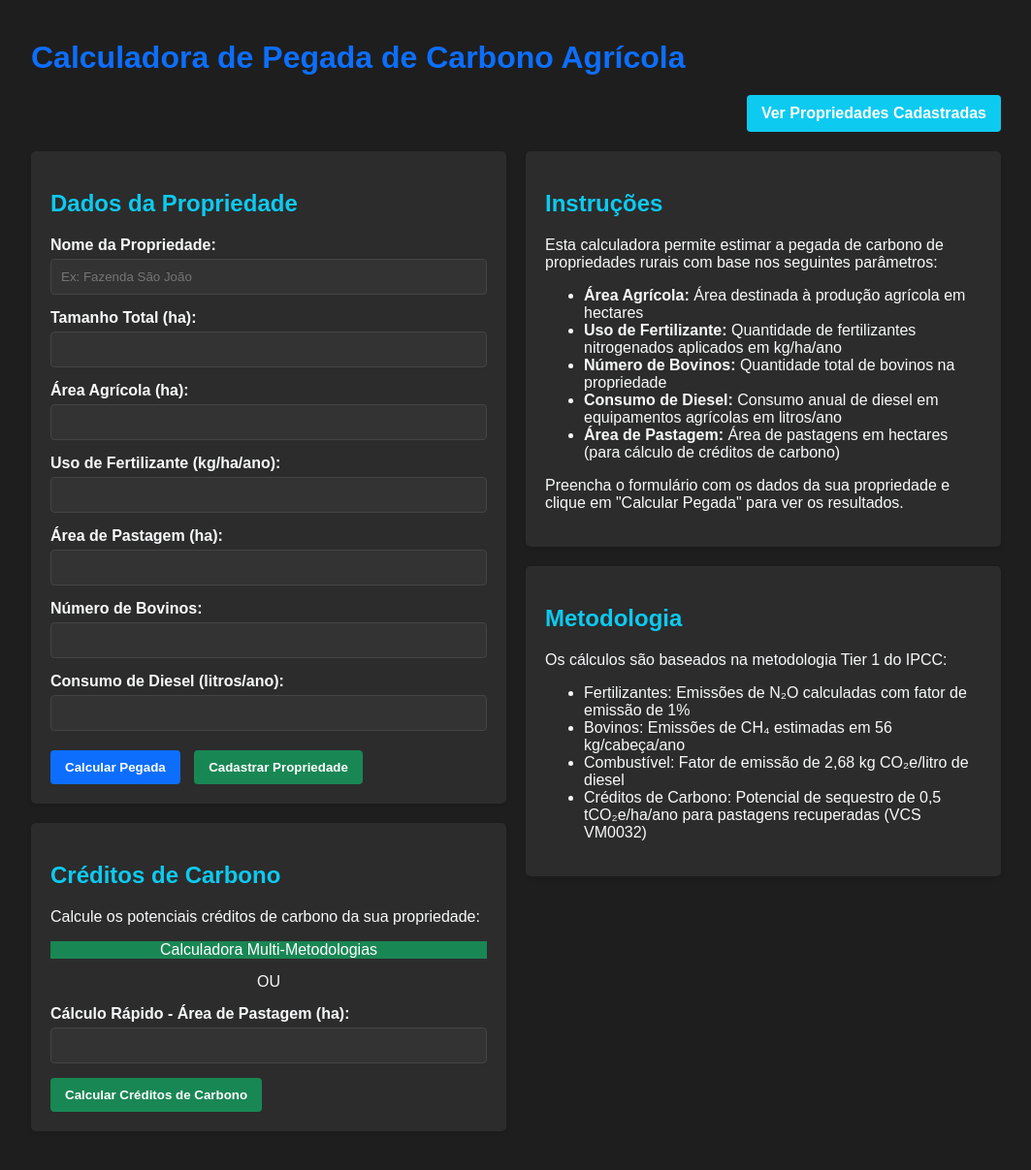
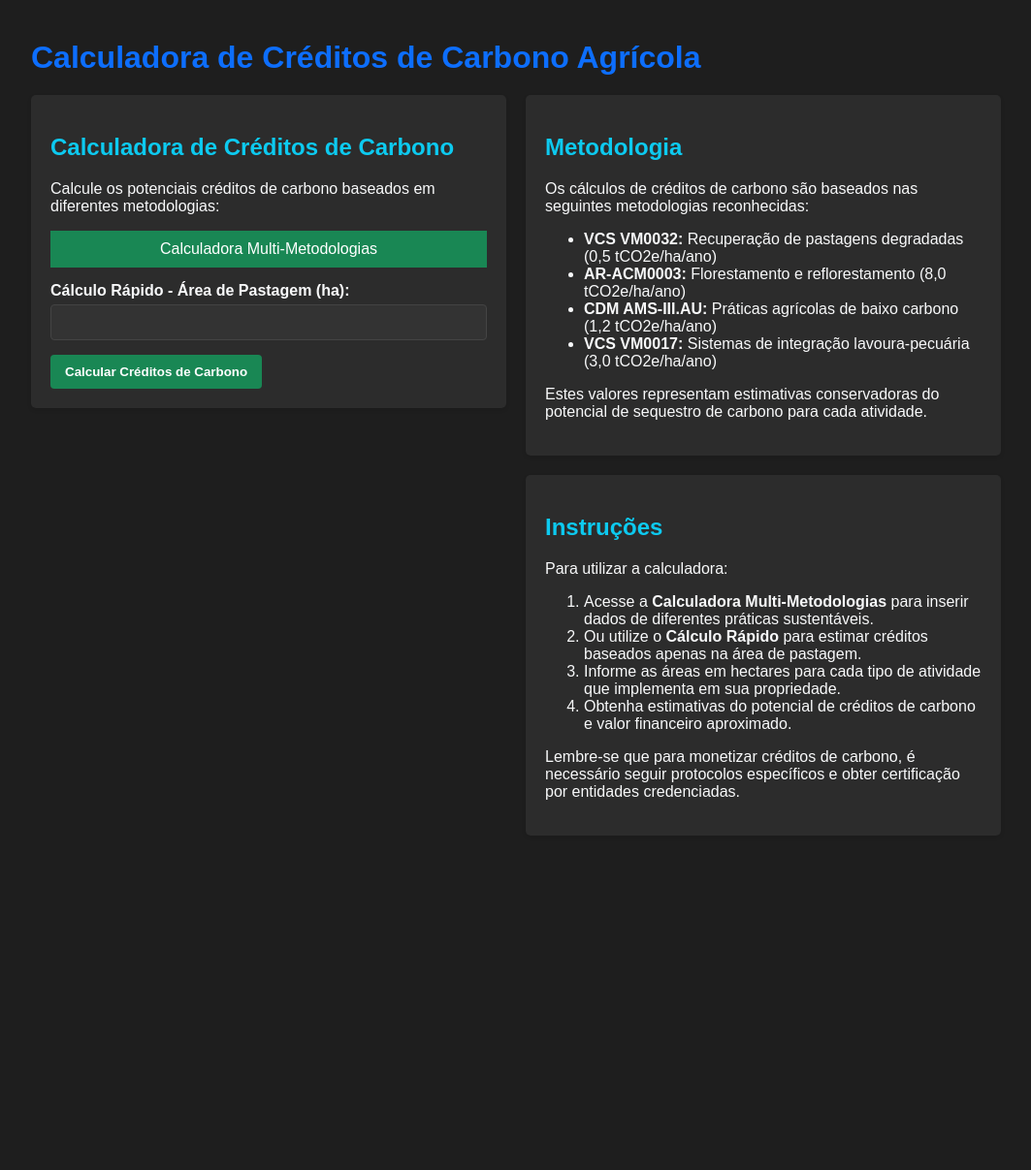
Before and after one commit to barnaud18/frontendcarbonapp, a Flask app: page / in a window 1280 px wide. Shown: the whole page at 97% size, without its empty margins (108-1171 px from the left). After the commit the page ends 862 px from the top, so only its background shows below. Run offline with Flask 3, Linux system fonts and the light colour scheme.

Commit message:
Update agricultural carbon credit calculator UI to improve user experience. Removed property data form from the main page and added links to credit calculators.
Replit-Commit-Author: Agent
Replit-Commit-Session-Id: d83aeb3d-f952-4f8c-ab59-be707b3b5abb
Replit-Commit-Screenshot-Url: https://storage.googleapis.com/screenshot-production-us-central1/af85b9fe-df65-4b82-a289-d128bb67b4bd/ca7037e6-c51c-4d93-934a-0d019f791bdb.jpg

```diff
--- a/mini_app.py
+++ b/mini_app.py
@@ -59,7 +59,7 @@ def gerar_recomendacoes():
 # Rota principal
 @app.route('/')
 def index():
-    return render_template('index_novo.html')
+    return render_template('index.html')
 
 # Rota para cálculo
 @app.route('/calcular', methods=['POST'])
--- a/templates/index.html
+++ b/templates/index.html
@@ -3,7 +3,7 @@
 <head>
     <meta charset="UTF-8">
     <meta name="viewport" content="width=device-width, initial-scale=1.0">
-    <title>Calculadora de Pegada de Carbono</title>
+    <title>Calculadora de Créditos de Carbono Agrícola</title>
     <style>
         body {
             font-family: Arial, sans-serif;
@@ -126,13 +126,7 @@
 
 <body>
     <div class="container">
-        <h1>Calculadora de Pegada de Carbono Agrícola</h1>
-
-        <div style="margin-bottom: 20px; text-align: right;">
-            <a href="/propriedades" class="btn-info" style="padding: 10px 15px; border-radius: 4px; font-weight: bold;">
-                Ver Propriedades Cadastradas
-            </a>
-        </div>
+        <h1>Calculadora de Créditos de Carbono Agrícola</h1>
 
         {% with messages = get_flashed_messages(with_categories=true) %}
             {% if messages %}
@@ -147,95 +141,46 @@
         <div class="row">
             <div class="col-md-6">
                 <div class="card">
-                    <h2>Dados da Propriedade</h2>
-                    <form action="/calcular" method="post">
-                        <div class="form-group">
-                            <label for="nome">Nome da Propriedade:</label>
-                            <input type="text" id="nome" name="nome" placeholder="Ex: Fazenda São João" required>
-                        </div>
+                    <h2>Calculadora de Créditos de Carbono</h2>
+                    <p>Calcule os potenciais créditos de carbono baseados em diferentes metodologias:</p>
 
-                        <div class="form-group">
-                            <label for="tamanho_total">Tamanho Total (ha):</label>
-                            <input type="number" id="tamanho_total" name="tamanho_total" min="0" step="0.1" required>
-                        </div>
-
-                        <div class="form-group">
-                            <label for="area_agricola">Área Agrícola (ha):</label>
-                            <input type="number" id="area_agricola" name="area_agricola" min="0" step="0.1" required>
-                        </div>
-
-                        <div class="form-group">
-                            <label for="uso_fertilizante">Uso de Fertilizante (kg/ha/ano):</label>
-                            <input type="number" id="uso_fertilizante" name="uso_fertilizante" min="0" required>
-                        </div>
-
-                        <div class="form-group">
-                            <label for="area_pastagem">Área de Pastagem (ha):</label>
-                            <input type="number" id="area_pastagem" name="area_pastagem" min="0" step="0.1" required>
-                        </div>
-
-                        <div class="form-group">
-                            <label for="num_bovinos">Número de Bovinos:</label>
-                            <input type="number" id="num_bovinos" name="num_bovinos" min="0" required>
-                        </div>
-
-                        <div class="form-group">
-                            <label for="consumo_combustivel">Consumo de Diesel (litros/ano):</label>
-                            <input type="number" id="consumo_combustivel" name="consumo_combustivel" min="0" required>
-                        </div>
-
-                        <div style="margin-top: 20px;">
-                            <button type="submit" class="btn-primary">Calcular Pegada</button>
-                            <button type="submit" formaction="/cadastrar" class="btn-success">Cadastrar Propriedade</button>
-                        </div>
-                    </form>
-                </div>
-
-                <div class="card">
-                    <h2>Créditos de Carbono</h2>
-                    <p>Calcule os potenciais créditos de carbono da sua propriedade:</p>
-
-                    <div style="display: flex; flex-direction: column; gap: 10px;">
-                        <a href="/creditos" class="btn-success" style="text-align: center; text-decoration: none;">
+                    <a href="/creditos" class="btn-success" style="text-align: center; text-decoration: none; display: block; padding: 10px; margin-bottom: 15px;">
                         Calculadora Multi-Metodologias
                     </a>
 
-                        <p style="margin: 5px 0; text-align: center;">OU</p>
-
                     <form action="/creditos" method="post">
                         <div class="form-group">
-                                <label for="area_pastagem_credito">Cálculo Rápido - Área de Pastagem (ha):</label>
-                                <input type="number" id="area_pastagem_credito" name="area_pastagem" min="0.1" step="0.1" required>
+                            <label for="area_pastagem">Cálculo Rápido - Área de Pastagem (ha):</label>
+                            <input type="number" id="area_pastagem" name="area_pastagem" min="0.1" step="0.1" required>
                         </div>
                         <button type="submit" class="btn-success">Calcular Créditos de Carbono</button>
                     </form>
                 </div>
             </div>
-            </div>
 
             <div class="col-md-6">
                 <div class="card">
-                    <h2>Instruções</h2>
-                    <p>Esta calculadora permite estimar a pegada de carbono de propriedades rurais com base nos seguintes parâmetros:</p>
+                    <h2>Metodologia</h2>
+                    <p>Os cálculos de créditos de carbono são baseados nas seguintes metodologias reconhecidas:</p>
                     <ul>
-                        <li><strong>Área Agrícola:</strong> Área destinada à produção agrícola em hectares</li>
-                        <li><strong>Uso de Fertilizante:</strong> Quantidade de fertilizantes nitrogenados aplicados em kg/ha/ano</li>
-                        <li><strong>Número de Bovinos:</strong> Quantidade total de bovinos na propriedade</li>
-                        <li><strong>Consumo de Diesel:</strong> Consumo anual de diesel em equipamentos agrícolas em litros/ano</li>
-                        <li><strong>Área de Pastagem:</strong> Área de pastagens em hectares (para cálculo de créditos de carbono)</li>
+                        <li><strong>VCS VM0032:</strong> Recuperação de pastagens degradadas (0,5 tCO2e/ha/ano)</li>
+                        <li><strong>AR-ACM0003:</strong> Florestamento e reflorestamento (8,0 tCO2e/ha/ano)</li>
+                        <li><strong>CDM AMS-III.AU:</strong> Práticas agrícolas de baixo carbono (1,2 tCO2e/ha/ano)</li>
+                        <li><strong>VCS VM0017:</strong> Sistemas de integração lavoura-pecuária (3,0 tCO2e/ha/ano)</li>
                     </ul>
-                    <p>Preencha o formulário com os dados da sua propriedade e clique em "Calcular Pegada" para ver os resultados.</p>
+                    <p>Estes valores representam estimativas conservadoras do potencial de sequestro de carbono para cada atividade.</p>
                 </div>
 
                 <div class="card">
-                    <h2>Metodologia</h2>
-                    <p>Os cálculos são baseados na metodologia Tier 1 do IPCC:</p>
-                    <ul>
-                        <li>Fertilizantes: Emissões de N₂O calculadas com fator de emissão de 1%</li>
-                        <li>Bovinos: Emissões de CH₄ estimadas em 56 kg/cabeça/ano</li>
-                        <li>Combustível: Fator de emissão de 2,68 kg CO₂e/litro de diesel</li>
-                        <li>Créditos de Carbono: Potencial de sequestro de 0,5 tCO₂e/ha/ano para pastagens recuperadas (VCS VM0032)</li>
-                    </ul>
+                    <h2>Instruções</h2>
+                    <p>Para utilizar a calculadora:</p>
+                    <ol>
+                        <li>Acesse a <strong>Calculadora Multi-Metodologias</strong> para inserir dados de diferentes práticas sustentáveis.</li>
+                        <li>Ou utilize o <strong>Cálculo Rápido</strong> para estimar créditos baseados apenas na área de pastagem.</li>
+                        <li>Informe as áreas em hectares para cada tipo de atividade que implementa em sua propriedade.</li>
+                        <li>Obtenha estimativas do potencial de créditos de carbono e valor financeiro aproximado.</li>
+                    </ol>
+                    <p>Lembre-se que para monetizar créditos de carbono, é necessário seguir protocolos específicos e obter certificação por entidades credenciadas.</p>
                 </div>
             </div>
         </div>
```
Lines whose indentation alone changed are shown as unchanged.
